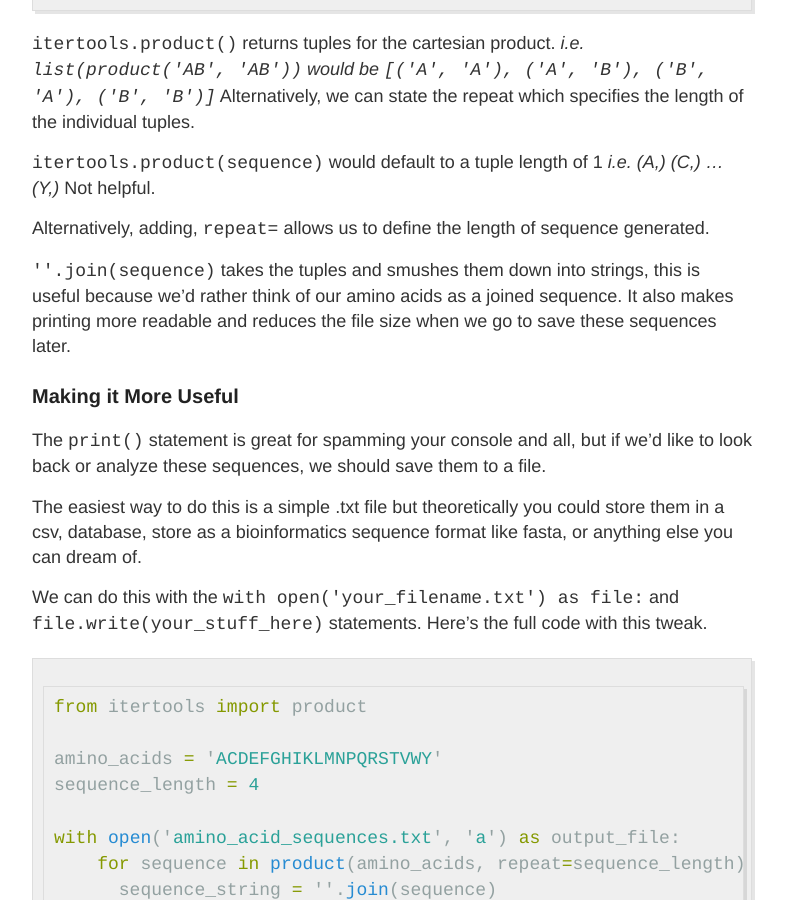
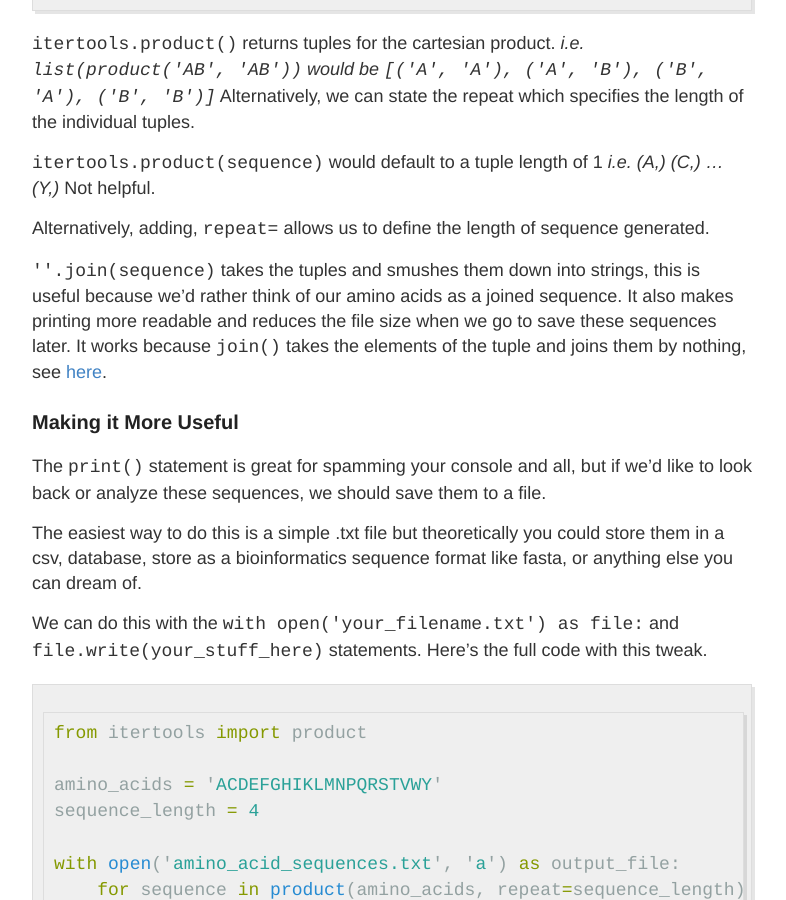
Before and after one commit to griffincalme/griffincalme.github.io, a Jekyll site: the page built from _posts/2016-10-30-AAs.md, in a window 1280 px wide and 900 px high, scrolled down 3344 px. Shown: the whole window, without its empty margins (248-1034 px from the left). Built offline with Jekyll 4.4.1, drawn with Linux system fonts in a browser that asks for light colours; comment, search, counter and statistics services are not loaded.

Commit message:
Update 2016-10-30-AAs.md

```diff
--- a/_posts/2016-10-30-AAs.md
+++ b/_posts/2016-10-30-AAs.md
@@ -115,6 +115,7 @@ Not helpful.
 Alternatively, adding, `repeat=` allows us to define the length of sequence generated.
 
 `''.join(sequence)` takes the tuples and smushes them down into strings, this is useful because we'd rather think of our amino acids as a joined sequence. It also makes printing more readable and reduces the file size when we go to save these sequences later.
+It works because `join()` takes the elements of the tuple and joins them by nothing, see [here](https://www.tutorialspoint.com/python/string_join.htm).
 
 
 ### Making it More Useful
```
